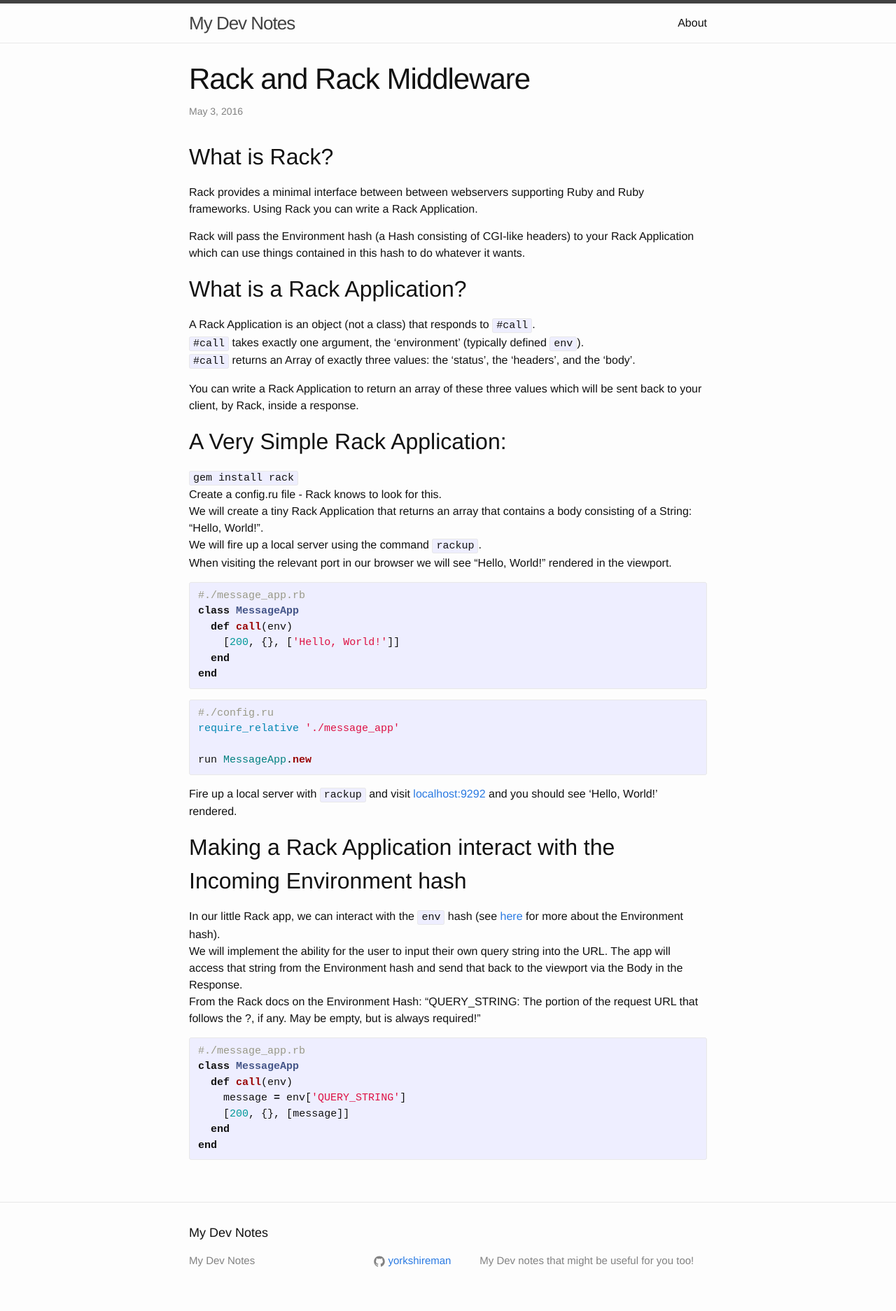
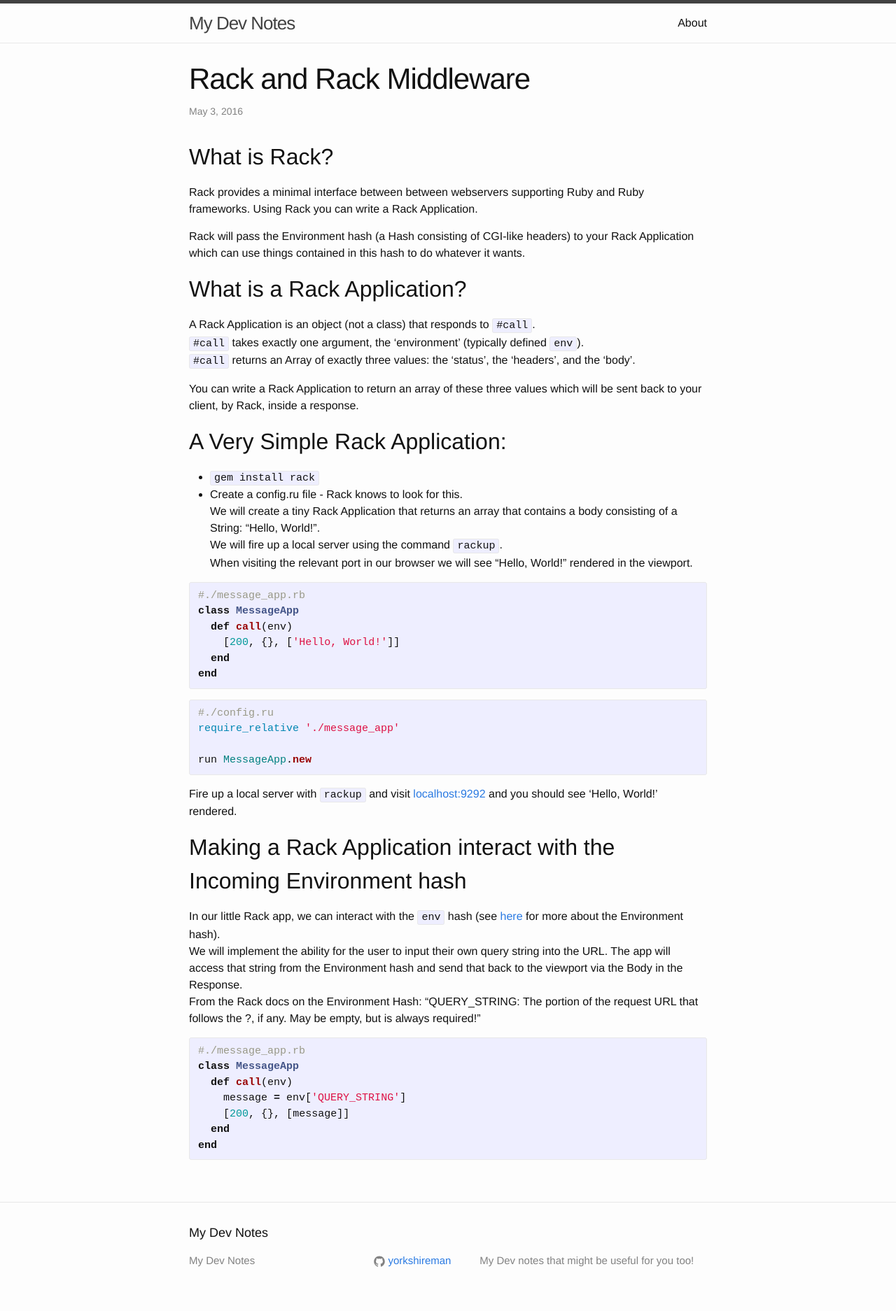
Before and after one commit to Yorkshireman/yorkshireman.github.io, a Jekyll site: the page built from _posts/2016-05-03-rack-and-rack-middleware.md, in a window 1280 px wide. Shown: the whole page at 70% size. Built offline with Jekyll 4.4.1, drawn with Linux system fonts in a browser that asks for light colours.

```diff
--- a/_posts/2016-05-03-rack-and-rack-middleware.md
+++ b/_posts/2016-05-03-rack-and-rack-middleware.md
@@ -21,8 +21,8 @@ You can write a Rack Application to return an array of these three values which
 
 A Very Simple Rack Application:
 ------
-`gem install rack`
-Create a config.ru file - Rack knows to look for this.
+- `gem install rack`
+- Create a config.ru file - Rack knows to look for this.
 We will create a tiny Rack Application that returns an array that contains a body consisting of a String: "Hello, World!".
 We will fire up a local server using the command `rackup`.
 When visiting the relevant port in our browser we will see "Hello, World!" rendered in the viewport.
```
